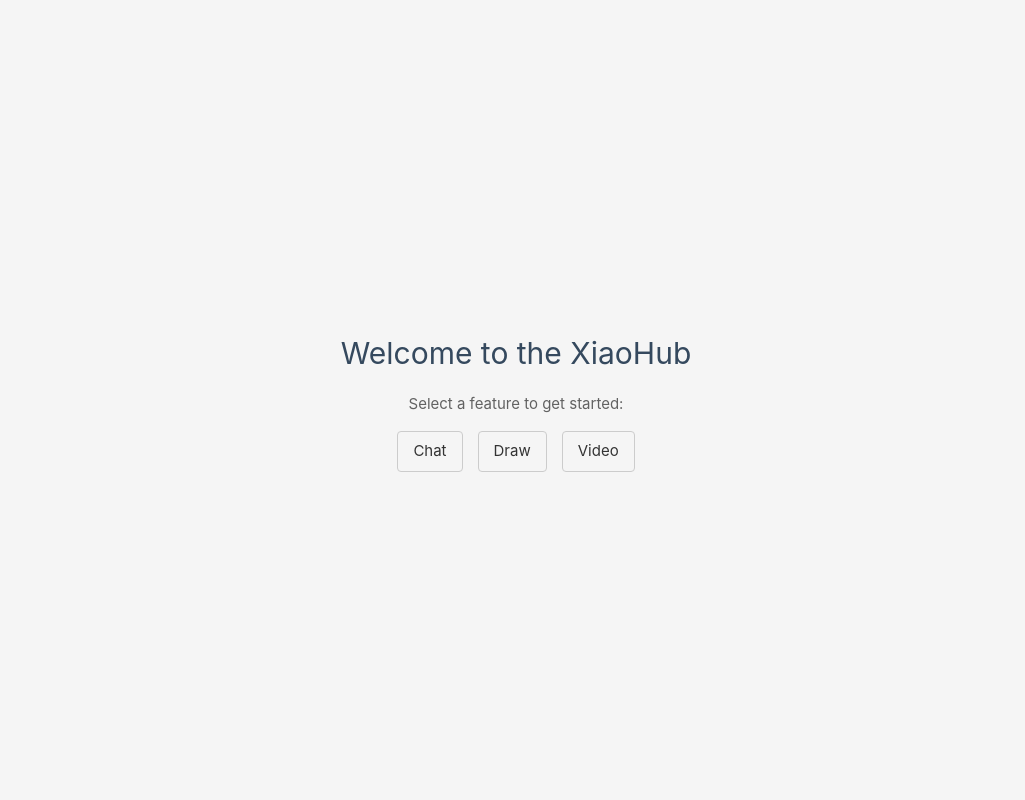
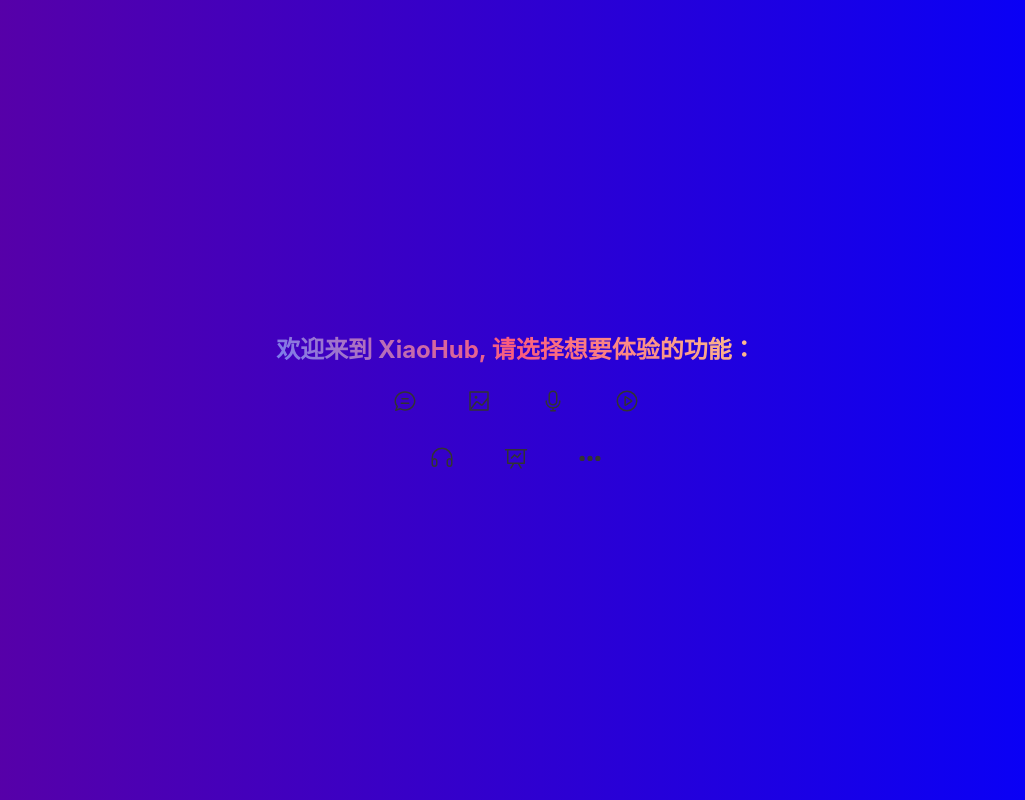
Before and after one commit to HyxiaoGe/yunchat, a Vue app: page / in a window 1280 px wide. Shown: the whole page, without its empty margins (124-1149 px from the left). Built offline with nearby package versions, Linux system fonts and the light colour scheme.

Commit message:
optimized index style && import elementUI plus

```diff
--- a/package.json
+++ b/package.json
@@ -11,9 +11,12 @@
     "format": "prettier --write src/"
   },
   "dependencies": {
+    "@element-plus/icons-vue": "^2.3.1",
     "@fortawesome/fontawesome-free": "^6.5.1",
+    "element-plus": "^2.7.6",
     "highlight.js": "^11.9.0",
     "markdown-it": "^14.1.0",
+    "particles.js": "^2.0.0",
     "pinia": "^2.1.7",
     "vue": "^3.3.10",
     "vue-router": "^4.3.0"
--- a/src/components/TheWelcome.vue
+++ b/src/components/TheWelcome.vue
@@ -1,57 +1,93 @@
 <template>
   <div class="welcome">
-    <h1>Welcome to the XiaoHub</h1>
-    <p>Select a feature to get started:</p>
-    <div class="nav-buttons">
-      <router-link to="/chat" class="nav-button">Chat</router-link>
-      <router-link to="/draw" class="nav-button">Draw</router-link>
-      <router-link to="/video" class="nav-button">Video</router-link>
-    </div>
+    <el-row type="flex" justify="center">
+      <el-col :span="24">
+        <h3 class="welcome-title">欢迎来到 XiaoHub, 请选择想要体验的功能：</h3>
+        <div class="nav-buttons-creative" style="margin-bottom: 1em">
+          <router-link to="/chat" custom v-slot="{ navigate }">
+            <el-tooltip content="AI 聊天" placement="top">
+              <el-button
+                class="chat-button"
+                type="primary"
+                icon="ChatLineRound"
+                style="font-size: 24px"
+                placeholder="tttt"
+                @click="navigate"
+              />
+            </el-tooltip>
+          </router-link>
+          <router-link to="/draw" custom v-slot="{ navigate }">
+            <el-tooltip content="AI 生图" placement="top">
+              <el-button
+                class="img-button"
+                type="primary"
+                icon="Picture"
+                style="font-size: 24px"
+                @click="navigate"
+            /></el-tooltip>
+          </router-link>
+          <router-link to="/video" custom v-slot="{ navigate }">
+            <el-tooltip content="AI 音频" placement="top">
+              <el-button
+                class="radio-button"
+                type="primary"
+                icon="Microphone"
+                style="font-size: 24px"
+                @click="navigate"
+              />
+            </el-tooltip>
+          </router-link>
+          <router-link to="/video" custom v-slot="{ navigate }">
+            <el-tooltip content="AI 短视频" placement="top">
+              <el-button
+                class="shortvideo-button"
+                type="primary"
+                icon="VideoPlay"
+                style="font-size: 24px"
+                @click="navigate"
+              />
+            </el-tooltip>
+          </router-link>
+        </div>
+        <div class="nav-buttons-analyze">
+          <router-link to="/video" custom v-slot="{ navigate }">
+            <el-tooltip content="AI 音乐" placement="top">
+              <el-button
+                class="music-button"
+                type="primary"
+                icon="Headset"
+                style="font-size: 24px"
+                @click="navigate"
+              />
+            </el-tooltip>
+          </router-link>
+          <router-link to="/video" custom v-slot="{ navigate }">
+            <el-tooltip content="AI 数据分析" placement="top">
+              <el-button
+                class="analyze-button"
+                type="primary"
+                icon="DataLine"
+                style="font-size: 24px"
+                @click="navigate"
+              />
+            </el-tooltip>
+          </router-link>
+          <router-link to="/video" custom v-slot="{ navigate }">
+            <el-tooltip content="开发中..." placement="top">
+              <el-button
+                class="morefill-button"
+                type="primary"
+                icon="MoreFilled"
+                style="font-size: 24px"
+                @click="navigate"
+              />
+            </el-tooltip>
+          </router-link>
+        </div>
+      </el-col>
+    </el-row>
   </div>
 </template>
 
-<script setup>
-// TheWelcome.vue 无需额外的脚本代码，因为它只用来显示信息和导航链接。
-</script>
-
-<style scoped>
-.welcome {
-  display: flex;
-  flex-direction: column;
-  align-items: center;
-  justify-content: center;
-  min-height: 100vh;
-  background-color: #f5f5f5;
-  text-align: center;
-}
-
-h1 {
-  color: #35495e;
-  margin-bottom: 0.5em;
-}
-
-p {
-  color: #626262;
-  margin-bottom: 1em;
-}
-
-.nav-buttons {
-  display: flex;
-  justify-content: center;
-  gap: 1em;
-}
-
-.nav-button {
-  padding: 0.5em 1em;
-  border: 1px solid #ccc;
-  text-decoration: none;
-  color: #333;
-  border-radius: 4px;
-  transition: all 0.3s ease;
-}
-
-.nav-button:hover {
-  border-color: #42b983;
-  color: #42b983;
-}
-</style>
+<script setup></script>
+<style scoped src="../styles/welcome.css"></style>
--- a/src/main.js
+++ b/src/main.js
@@ -1,8 +1,9 @@
 import './assets/main.css'
-
+import * as ElementPlusIconsVue from '@element-plus/icons-vue'
 import { createApp } from 'vue'
 import { createPinia } from 'pinia'
-
+import ElementPlus from 'element-plus'
+import 'element-plus/dist/index.css'
 import App from './App.vue'
 import router from './router'
 
@@ -11,7 +12,11 @@ import '@fortawesome/fontawesome-free/js/all.js'
 
 const app = createApp(App)
 
+for (const [key, component] of Object.entries(ElementPlusIconsVue)) {
+  app.component(key, component)
+}
+
 app.use(createPinia())
 app.use(router)
-
+app.use(ElementPlus)
 app.mount('#app')
--- /dev/null
+++ b/src/styles/welcome.css
@@ -0,0 +1,132 @@
+@keyframes gradientBackground {
+    0% {
+        background-position: 0% 50%;
+    }
+
+    50% {
+        background-position: 100% 50%;
+    }
+
+    100% {
+        background-position: 0% 50%;
+    }
+}
+
+.welcome {
+    display: flex;
+    flex-direction: column;
+    align-items: center;
+    justify-content: center;
+    min-height: 100vh;
+    background: linear-gradient(270deg, blue, red, yellow, green);
+    background-size: 800% 800%;
+    animation: gradientBackground 15s ease infinite;
+    text-align: center;
+}
+
+.welcome-title {
+    color: transparent;
+    font-size: 24px;
+    font-weight: bold;
+    background-image: linear-gradient(45deg, #6a82fb, #fc5c7d, #fccb90);
+    /* 使用鲜艳的彩色渐变 */
+    -webkit-background-clip: text;
+    background-clip: text;
+    position: relative;
+    padding: 10px;
+    display: inline-block;
+    cursor: pointer;
+}
+
+.welcome-title::after {
+    content: '';
+    position: absolute;
+    top: -2px;
+    left: -2px;
+    right: -2px;
+    bottom: -2px;
+    z-index: -1;
+    background: linear-gradient(60deg, rgba(255, 255, 255, 0.5), rgba(255, 255, 255, 0), rgba(255, 255, 255, 0.5));
+    border-radius: 5px;
+    animation: rotateGlow 5s linear infinite;
+}
+
+@keyframes rotateGlow {
+
+    0%,
+    100% {
+        transform: rotate(0deg);
+    }
+
+    50% {
+        transform: rotate(360deg);
+    }
+}
+
+/* Button */
+.chat-button,
+.img-button,
+.radio-button,
+.shortvideo-button,
+.music-button,
+.analyze-button,
+.morefill-button{
+    position: relative;
+    margin: 5px;
+    padding: 10px 20px;
+    border: none;
+    background-color: transparent;
+    color: #333;
+    transition:
+        background-color 0.3s,
+        color 0.3s;
+    overflow: hidden;
+    cursor: pointer;
+}
+
+.chat-button:hover,
+.img-button:hover,
+.radio-button:hover,
+.shortvideo-button:hover,
+.music-button:hover,
+.analyze-button:hover {
+    color: #fff;
+}
+
+.chat-button::after,
+.img-button::after,
+.radio-button::after,
+.shortvideo-button::after,
+.music-button::after,
+.analyze-button::after{
+    content: '';
+    position: absolute;
+    top: -2px;
+    left: -2px;
+    width: calc(100% + 4px);
+    height: calc(100% + 4px);
+    border: 2px solid transparent;
+    border-radius: 50%;  /* 使边框成为圆形 */
+    box-sizing: border-box;
+    animation: rotate 2s linear infinite;
+    animation-play-state: paused;
+}
+
+.chat-button:hover::after,
+.img-button:hover::after,
+.radio-button:hover::after,
+.shortvideo-button:hover::after,
+.music-button:hover::after,
+.analyze-button:hover::after{
+    border-color: #edeff1;
+    animation-play-state: running;
+}
+
+@keyframes rotate {
+    from {
+        transform: rotate(0deg);
+    }
+    to {
+        transform: rotate(360deg);
+    }
+}
--- a/src/views/DrawView.vue
+++ b/src/views/DrawView.vue
@@ -2,8 +2,7 @@
 
 <template>
   <div>
-    <h1>Building...</h1>
-    <span>MidJourney API</span>
+    <h1>Coming soon...</h1>
   </div>
 </template>
 
```
Also changed, not shown: 1 other file (tests, documents, lock files or other folders).
